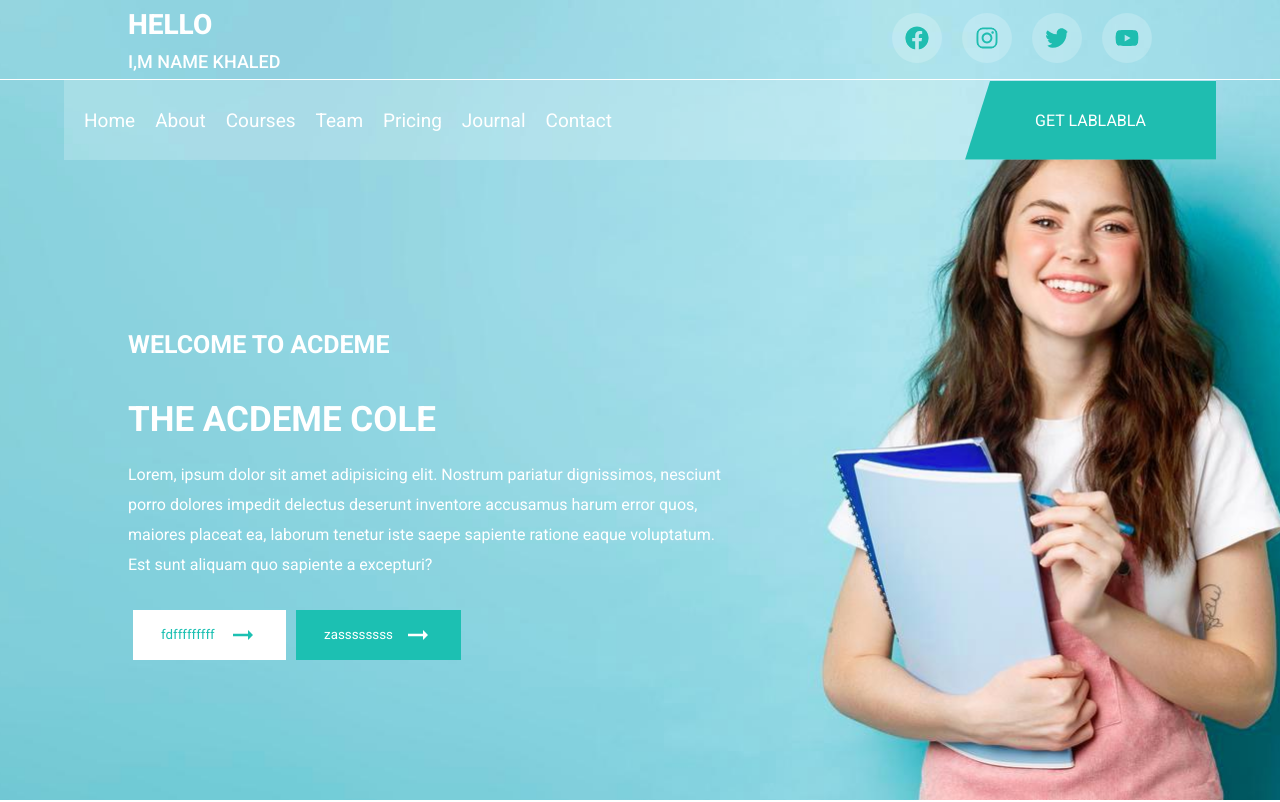
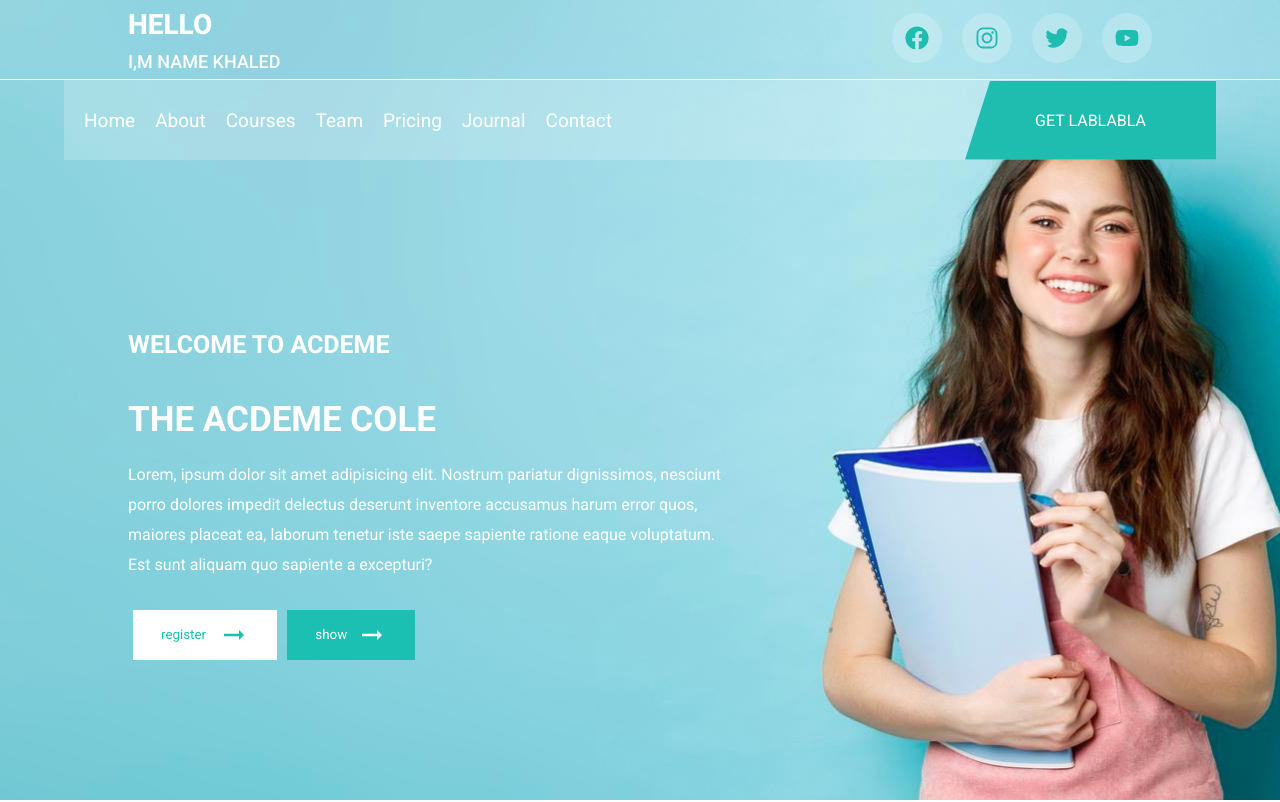
Before and after one commit to kh5269772-del/academy, a React (Create React App) app in the folder ooapp/: page / in a window 1280 px wide. Shown: the top 802 px of the page. Built offline with nearby package versions, Linux system fonts and the light colour scheme.

Commit message:
Fix ESLint warnings

```diff
--- a/ooapp/src/components/common/footer.jsx
+++ b/ooapp/src/components/common/footer.jsx
@@ -4,7 +4,6 @@ import { FaPaperPlane } from "react-icons/fa";
 import { FaFacebook } from "react-icons/fa";
 import { FaInstagram } from "react-icons/fa";
 import { FaTwitter } from "react-icons/fa";
-import { Link } from 'react-router-dom';
 import { FaUserAstronaut } from "react-icons/fa6";
 import { HiOutlineCalendarDateRange } from "react-icons/hi2";
 import { IoMapSharp } from "react-icons/io5";
@@ -61,7 +60,7 @@ function Footer() {
             <div className="imgtotext">
               {data.map((item, index) => (
                 <div className="itemto" key={index}>
-                  <img src={item.img} alt="" />
+                  <img src={item.img} alt="item" />
                   <div className="string">
                     {[
                       { icon: <FaUserAstronaut />, hh: 'admen', icon2: <HiOutlineCalendarDateRange />, tt: 'Oct.15,2024' }
--- a/ooapp/src/components/home/ahome.jsx
+++ b/ooapp/src/components/home/ahome.jsx
@@ -39,7 +39,7 @@ function Ahome() {
                         </div>
                         <div className="teacher">
                             <div className="image">
-                                <img src={item.img} alt="" />
+                                <img src={item.img} alt="item" />
                             </div>
                             <p>{item.name}</p>
                         </div>
--- a/ooapp/src/components/home/hero.jsx
+++ b/ooapp/src/components/home/hero.jsx
@@ -10,8 +10,8 @@ function Hero(){
                 <p>Lorem, ipsum dolor sit amet adipisicing elit. Nostrum pariatur dignissimos, nesciunt porro dolores impedit delectus deserunt inventore accusamus harum error quos, maiores placeat ea, laborum tenetur iste saepe sapiente ratione eaque voluptatum. Est sunt aliquam quo sapiente a excepturi?</p>
 
                 <div className="button">
-                    <button>fdfffffffff <i><MdOutlineArrowRightAlt /></i></button>
-                    <button> zassssssss<i><MdOutlineArrowRightAlt /></i></button>
+                    <button>register <i><MdOutlineArrowRightAlt /></i></button>
+                    <button> show<i><MdOutlineArrowRightAlt /></i></button>
                 </div>
             </div>
         </div>
--- a/ooapp/src/components/home/htast.jsx
+++ b/ooapp/src/components/home/htast.jsx
@@ -17,7 +17,7 @@ function Htast() {
                     <div className="htastgrwin" key={index}>
                         <div className="hgwintop">
                           <div className="img">
-                              <img src={item.img} alt="" />
+                              <img src={item.img} alt="item" />
                                  <div className="winposition">
                             <i>{item.icon}</i>
                         </div>
--- a/ooapp/src/components/pages/about/abcard.jsx
+++ b/ooapp/src/components/pages/about/abcard.jsx
@@ -2,7 +2,7 @@ import React from "react";
 import { GrCertificate } from "react-icons/gr";
 import { GrBook } from "react-icons/gr";
 import { FaUserGraduate } from "react-icons/fa6";
-import { RiGraduationCapFill } from "react-icons/ri";
+
 function Abcard() {
     let data = [
         { title: 'online couses', icon: <GrBook /> },
--- a/ooapp/src/components/pages/about/aboutcup.jsx
+++ b/ooapp/src/components/pages/about/aboutcup.jsx
@@ -4,8 +4,7 @@ import { FaUserTie } from "react-icons/fa6";
 import { FaAtlas } from "react-icons/fa";
 import { GiLaptop } from "react-icons/gi";
 import CountUp from "react-countup";
-import { useState } from "react";
-import {ScrollTirgger} from 'react-scroll-trigger'
+
 
 function Aboutcup() {
     // let [scrolly,setscrolly]=useState(false)
--- a/ooapp/src/components/pages/courses/courscard.jsx
+++ b/ooapp/src/components/pages/courses/courscard.jsx
@@ -1,5 +1,4 @@
 import React from "react";
-import { LuImagePlus } from "react-icons/lu";
 function Courscard(props){
     return(
         <section className="courscard">
--- a/ooapp/src/components/pages/courses/coursesapend.jsx
+++ b/ooapp/src/components/pages/courses/coursesapend.jsx
@@ -34,7 +34,7 @@ function Coursesapend() {
                         </div>
                         <div className="teacher">
                             <div className="image">
-                                <img src={item.img} alt="" />
+                                <img src={item.img} alt="item" />
                             </div>
                            <p>{item.name}</p>
                         </div>
--- a/ooapp/src/components/pages/journal/journalapen.jsx
+++ b/ooapp/src/components/pages/journal/journalapen.jsx
@@ -18,7 +18,7 @@ function Journalapen() {
                 {data.map((item, index) => (
                     <div className="plogcard" key={index}>
                         <div className="image">
-                            <img src={item.img} alt="" />
+                            <img src={item.img} alt="item" />
                         </div>
                         <div className="plogicons">
                             {[
--- a/ooapp/src/components/pages/pricing/pricingend.jsx
+++ b/ooapp/src/components/pages/pricing/pricingend.jsx
@@ -1,6 +1,5 @@
 import React, { useState } from "react";
 import { CgChevronDown } from "react-icons/cg";
-import { CgChevronUp } from "react-icons/cg";
 import { CgChevronRight } from "react-icons/cg";
 
 function Pricingend() {
--- a/ooapp/src/components/pages/team/teamcard.jsx
+++ b/ooapp/src/components/pages/team/teamcard.jsx
@@ -8,7 +8,7 @@ function Teamcard(props) {
     return (
         <section className="teamcard">
             <div className="teamimg">
-                <img src={props.img} alt="" />
+                <img src={props.img} alt="props" />
             </div>
             <div className="teamrowtext">
                 <h4>{props.name}</h4>
```
